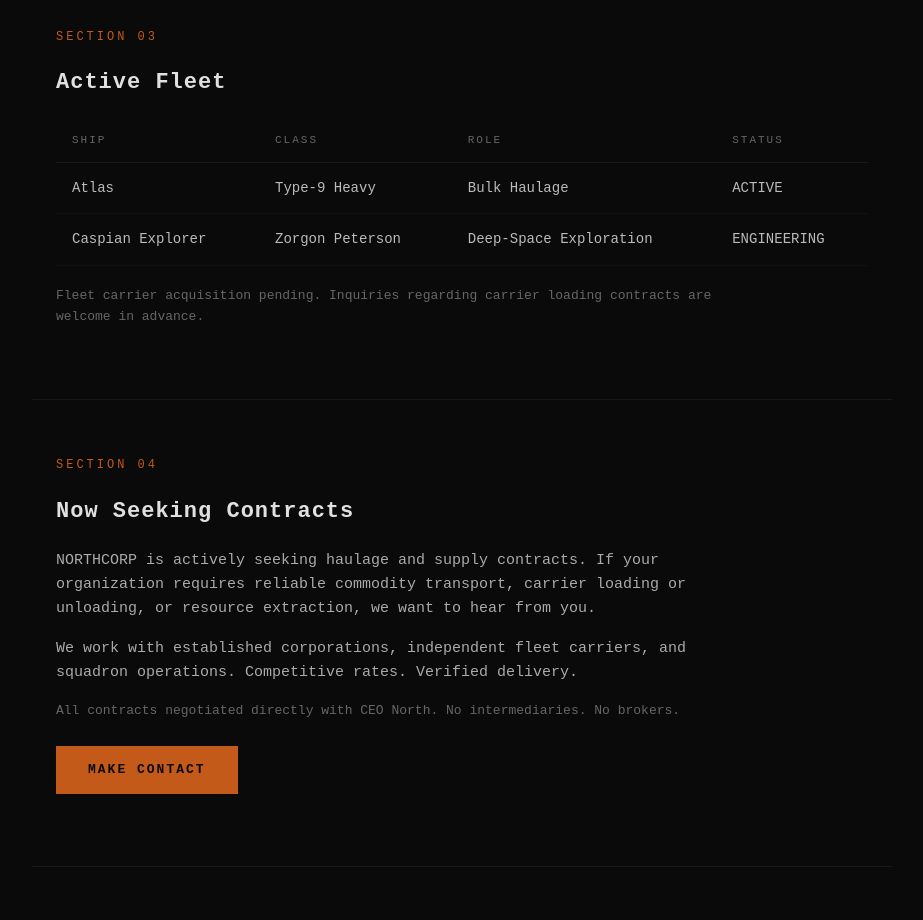
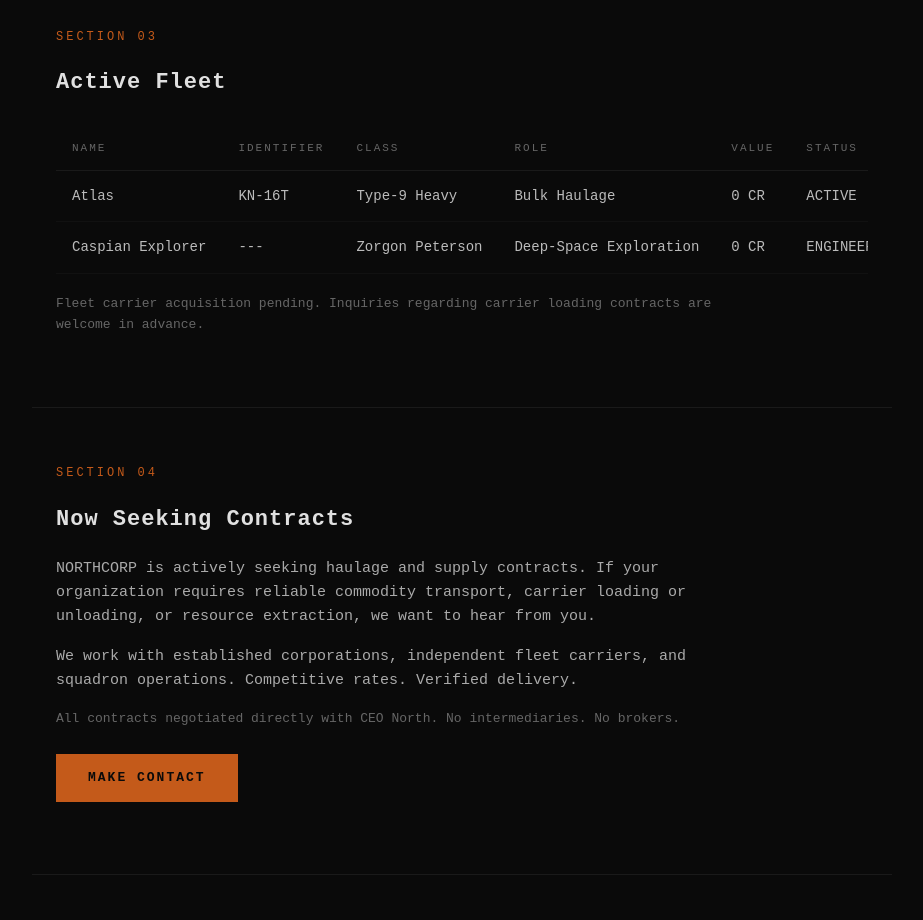
Before and after one commit to north-corp/northcorp, a plain HTML site: page index.html in a window 1280 px wide. Shown: the part 1580-2500 px from the top of the page, without its empty margins (178-1101 px from the left). Drawn offline with Linux system fonts and the light colour scheme.

Commit message:
Update index.html

```diff
--- a/index.html
+++ b/index.html
@@ -162,10 +162,16 @@
   }
   .svc-card p { color: #888; font-size: 14px; }
 
+  .fleet-scroll {
+    width: 100%;
+    overflow-x: auto;
+    -webkit-overflow-scrolling: touch;
+  }
   .fleet-table {
     width: 100%;
     border-collapse: collapse;
     margin-top: 8px;
+    min-width: 620px;
   }
   .fleet-table th {
     text-align: left;
@@ -176,12 +182,14 @@
     padding: 12px 16px;
     border-bottom: 1px solid #1a1a1a;
     font-weight: normal;
+    white-space: nowrap;
   }
   .fleet-table td {
     padding: 14px 16px;
     border-bottom: 1px solid #111;
     font-size: 14px;
     color: #bbb;
+    white-space: nowrap;
   }
   .status-ok { color: #6a9a5b; }
   .status-wip { color: #c4a040; }
@@ -288,40 +296,23 @@
   <p class="section-label">Section 03</p>
   <h2>Active Fleet</h2>
 
+  <div class="fleet-scroll">
     <table class="fleet-table">
       <thead>
         <tr>
-        <th>Ship</th>
+          <th>Name</th>
+          <th>Identifier</th>
           <th>Class</th>
           <th>Role</th>
+          <th>Value</th>
           <th>Status</th>
         </tr>
       </thead>
       <tbody id="fleet-body">
-      <tr><td colspan="4" style="color:#666;">Loading fleet data...</td></tr>
-      <script>
-         fetch('fleet.json')
-           .then(function(response) { return response.json(); })
-           .then(function(ships) {
-             var tbody = document.getElementById('fleet-body');
-             tbody.innerHTML = '';
-             ships.forEach(function(ship) {
-               var row = '<tr>';
-               row += '<td>' + ship.name + '</td>';
-               row += '<td>' + ship.class + '</td>';
-               row += '<td>' + ship.role + '</td>';
-               row += '<td class="' + ship.statusClass + '">' + ship.status + '</td>';
-               row += '</tr>';
-               tbody.innerHTML += row;
-             });
-           })
-           .catch(function() {
-             document.getElementById('fleet-body').innerHTML =
-               '<tr><td colspan="4" style="color:#a04040;">Fleet data unavailable.</td></tr>';
-           });
-      </script>
+        <tr><td colspan="6" style="color:#666;">Loading fleet data...</td></tr>
       </tbody>
     </table>
+  </div>
 
   <p class="muted" style="margin-top: 20px;">Fleet carrier acquisition pending. Inquiries regarding carrier loading contracts are welcome in advance.</p>
 </section>
@@ -387,5 +378,29 @@
   <p style="margin-top: 4px;">Copyright 3310 NORTHCORP. All rights reserved. Not a publicly traded entity.</p>
 </footer>
 
+<script>
+  fetch('fleet.json')
+    .then(function(response) { return response.json(); })
+    .then(function(ships) {
+      var tbody = document.getElementById('fleet-body');
+      tbody.innerHTML = '';
+      ships.forEach(function(ship) {
+        var row = '<tr>';
+        row += '<td>' + ship.name + '</td>';
+        row += '<td>' + ship.identifier + '</td>';
+        row += '<td>' + ship.class + '</td>';
+        row += '<td>' + ship.role + '</td>';
+        row += '<td>' + ship.value + '</td>';
+        row += '<td class="' + ship.statusClass + '">' + ship.status + '</td>';
+        row += '</tr>';
+        tbody.innerHTML += row;
+      });
+    })
+    .catch(function() {
+      document.getElementById('fleet-body').innerHTML =
+        '<tr><td colspan="6" style="color:#a04040;">Fleet data unavailable.</td></tr>';
+    });
+</script>
+
 </body>
 </html>
```
Lines whose indentation alone changed are shown as unchanged.
